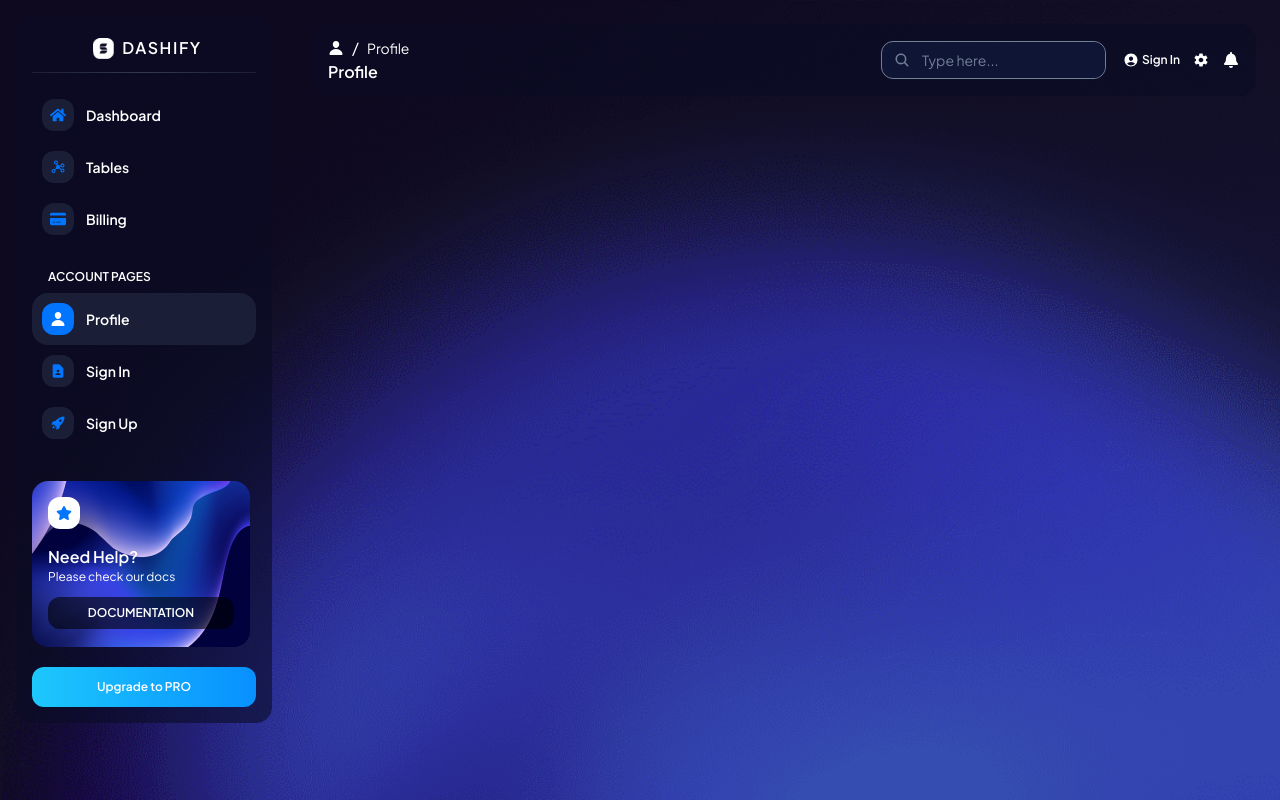
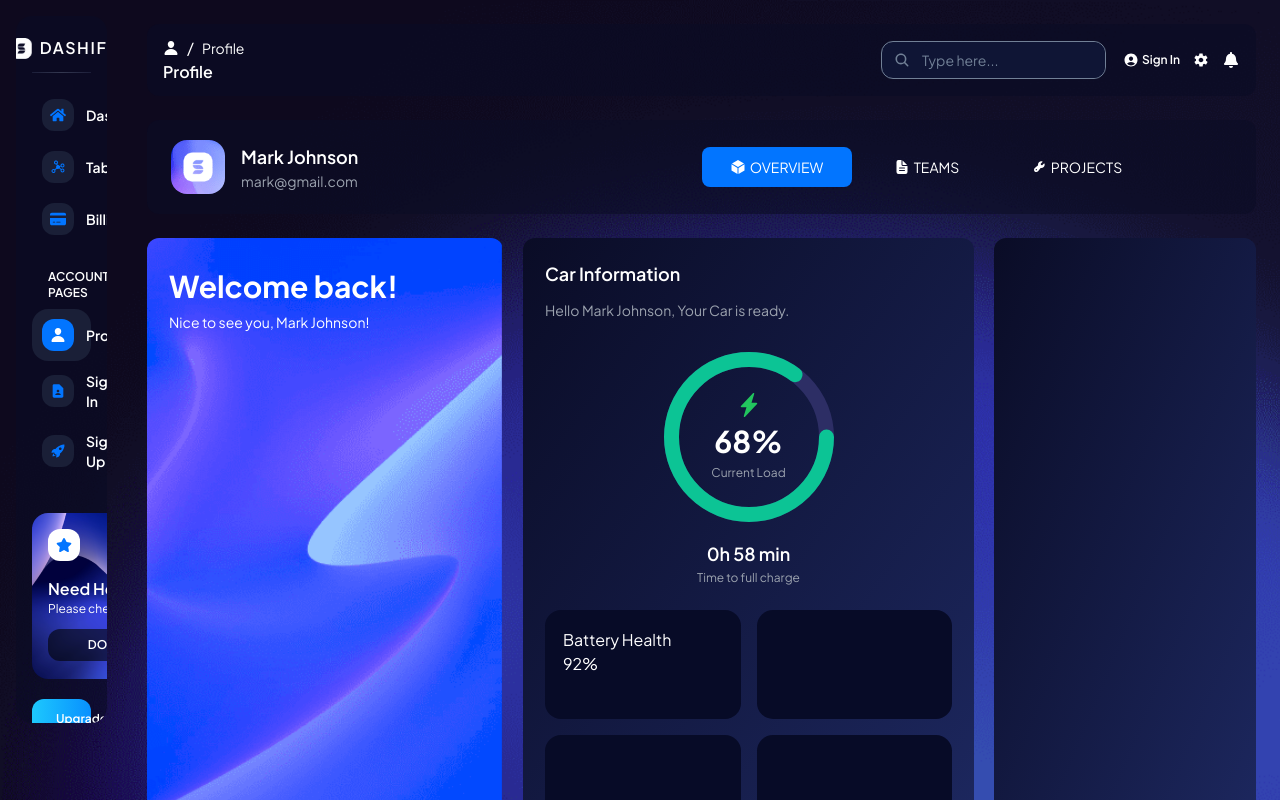
Before and after one commit to Aymmaann/Dashify, a React (Vite) app: page /profile in a window 1280 px wide. Shown: the top 800 px of the page. Built offline with nearby package versions, Linux system fonts and the light colour scheme.

Commit message:
Add profile page

```diff
--- a/src/components/CircularProgressBar.jsx
+++ b/src/components/CircularProgressBar.jsx
@@ -1,11 +1,13 @@
 import React from "react";
+import assets from "../assets/assets.js"
 
 const CircularProgressBar = ({
   size = 120,
   strokeWidth = 10,
   percentage = 93,
   color = "#4caf50",
-  textLines = []
+  textLines = [],
+  dashboard = true
 }) => {
   const radius = (size - strokeWidth) / 2; // Calculate the radius
   const circumference = 2 * Math.PI * radius; // Calculate the circumference
@@ -40,10 +42,10 @@ const CircularProgressBar = ({
       </svg>
       {/* Text in the center (if provided) */}
       {textLines.length > 0 && (
-        <div className="absolute inset-0 flex flex-col items-center justify-center">
-          <p className="text-sm font-bold text-gray-300">{textLines[0]}</p>
+        <div className={`absolute inset-0 flex flex-col items-center justify-center ${dashboard === true? 'gap-0' : 'gap-1.5'}`}>
+          <p className="text-sm font-bold text-gray-300">{dashboard === true? textLines[0] : <assets.BsLightningChargeFill className="text-green-500 text-[24px]" />}</p>
           <p className="text-3xl font-bold text-white">{textLines[1]}</p>
-          <p className="text-xs text-gray-300">{textLines[2]}</p>
+          <p className="text-xs text-gray-400">{textLines[2]}</p>
         </div>
       )}
     </div>
--- a/src/components/Navbar.jsx
+++ b/src/components/Navbar.jsx
@@ -39,7 +39,7 @@ const Navbar = () => {
   const { name, icon: IconComponent } = getActiveLocation() || {};
 
   return (
-    <div className={`z-50 px-4 py-3 flex justify-between items-center bg-[#0a0c26] bg-opacity-60 sticky top-4 rounded-2xl ${scrolled? 'border border-white' : ''}`}>
+    <div className={`z-50 px-4 py-3 flex justify-between items-center bg-[#0a0c26] bg-opacity-60 sticky top-4 rounded-xl ${scrolled? 'border border-white' : ''}`}>
       <div>
         <div className='flex gap-2 items-center'>
           {IconComponent && <IconComponent />}
--- a/src/pages/Dashboard.jsx
+++ b/src/pages/Dashboard.jsx
@@ -134,6 +134,7 @@ const Dashboard = () => {
                       percentage={85}
                       color="#0cc495"
                       textLines={["Safety", "9.3", "Total Score"]}
+                      dashboard={true}
                     />
                   </div>
               </div>
@@ -218,7 +219,7 @@ const Dashboard = () => {
           </div>
 
           {/* Projects and Orders Overview */}
-          <div className='flex mt-6 gap-5 pb-6'>
+          <div className='flex mt-6 gap-5'>
             <div className='bg-gradient-to-br from-[#0a0c26] to-[#1d2860] p-[22px] rounded-xl '>
               <div className='flex justify-between items-center mb-8'>
                 <div>
--- a/src/pages/Profile.jsx
+++ b/src/pages/Profile.jsx
@@ -1,14 +1,94 @@
-import React from 'react'
+import React, { useState } from 'react'
 import Sidebar from '../components/Sidebar'
 import Navbar from '../components/Navbar'
+import assets from '../assets/assets'
+import CircularProgressBar from '../components/CircularProgressBar'
 
 const Profile = () => {
+  const [options, setOptions] = useState('overview');
+
   return (
     <div className='flex'>
       <Sidebar />
 
       <div className='p-6 flex-grow h-[200vh]'>
         <Navbar />
+
+        <div>
+          <div className='rounded-xl  bg-[#0a0c26] bg-opacity-60 mt-6 px-6 py-5 grid grid-cols-2'>
+            <div className='flex items-center gap-4'>
+              <img src={assets.avatarSimple} className='rounded-2xl w-[54px]' alt="" />
+              <div>
+                <p className='font-semibold text-lg'>Mark Johnson</p>
+                <p className='text-gray-400 text-sm'>mark@gmail.com</p>
+              </div>
+            </div>
+
+            <div className='flex items-center'>
+              <div className={`flex items-center justify-center gap-1 p-2.5 w-[150px] rounded-lg cursor-pointer transition-all duration-200 ${options === 'overview'? 'bg-[#0275ff]' : 'bg-transparent'}`} onClick={() => setOptions('overview')}>
+                <assets.IoCubeSharp className='text-[16px]' />
+                <p className='text-sm uppercase'>Overview</p>
+              </div>
+              <div className={`flex items-center justify-center gap-1 p-2.5 w-[150px] rounded-lg cursor-pointer transition-all duration-200 ${options === 'teams'? 'bg-[#0275ff]' : 'bg-transparent'}`}  onClick={() => setOptions('teams')}>
+                <assets.IoDocumentText className='text-[16px]' />
+                <p className='text-sm uppercase'>Teams</p>
+              </div>
+              <div className={`flex items-center justify-center gap-1 p-2.5 w-[150px] rounded-lg cursor-pointer transition-all duration-200 ${options === 'projects'? 'bg-[#0275ff]' : 'bg-transparent'}`} onClick={() => setOptions('projects')}>
+                <assets.TiSpanner className='text-[16px]' />
+                <p className='text-sm uppercase'>Projects</p>
+              </div>
+            </div>
+          </div>
+
+          <div className='h-[628px] flex items-center gap-5 mt-6'>
+            <div className="h-full rounded-xl w-[356px] bg-[url('./assets/images/welcome-profile.png')] bg-cover bg-right p-[22px]">
+              <div className='h-[97%]'>
+                <p className='text-3xl font-bold pt-2'>Welcome back!</p>
+                <p className='text-sm  mt-2'>Nice to see you, Mark Johnson!</p>
+              </div>
+              <div className='flex items-center gap-2 text-xs'>Tap to record <assets.FaArrowRightLong className='mt-1' /></div>
+            </div>
+
+            <div className='h-full rounded-xl w-[451px] bg-gradient-to-br from-[#0a0c26] to-[#1d2860] p-[22px]'>
+              <p className='font-semibold text-lg mb-3'>Car Information</p>
+              <p className='text-gray-400 text-sm'>Hello Mark Johnson, Your Car is ready.</p>
+
+              <div className='flex items-center justify-between mt-8 w-full'>
+                <div className="text-center mx-auto ">
+                  <CircularProgressBar
+                    size={170}
+                    strokeWidth={15}
+                    percentage={85}
+                    color="#0cc495"
+                    textLines={["Safety", "68%", "Current Load"]}
+                    dashboard={false}
+                  />
+                </div>
+              </div>
+
+              <div className='text-center'>
+                <p className='font-semibold text-lg mt-[18px] mb-[2px]'>0h 58 min</p>
+                <p className='text-gray-400 text-xs'>Time to full charge</p>
+              </div>
+
+              <div className='grid grid-cols-2 grid-rows-2 h-[234px] mt-6 gap-4'>
+                <div className='bg-[#070b27] rounded-2xl p-[18px]'>
+                  <div>
+                    <p className='text-gray'>Battery Health</p>
+                    <p>92%</p>
+                  </div>
+                  <div></div>
+                </div>
+
+                <div className='bg-[#070b27] rounded-2xl'></div>
+                <div className='bg-[#070b27] rounded-2xl'></div>
+                <div className='bg-[#070b27] rounded-2xl'></div>
+              </div>
+            </div>
+
+            <div className='h-full rounded-xl w-[262px] bg-gradient-to-br from-[#0a0c26] to-[#1d2860] p-[22px]'></div>
+          </div>
+        </div>
       </div>
     </div>
   )
```
Also changed, not shown: src/assets/assets.js (+8 -1 lines).
